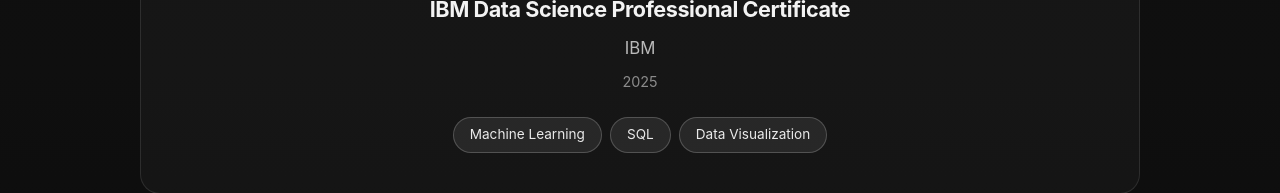
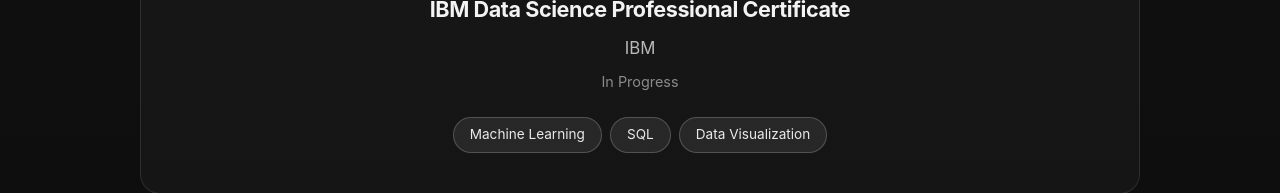
Before and after one commit to jguliz/Portfolio, a React (Vite) app: page /about in a window 1280 px wide. Shown: the part 1667-1860 px from the top of the page. Built offline with nearby package versions, Linux system fonts and the light colour scheme.

Commit message:
Update AboutPage.tsx

```diff
--- a/src/pages/AboutPage.tsx
+++ b/src/pages/AboutPage.tsx
@@ -53,7 +53,7 @@
     {
       title: 'IBM Data Science Professional Certificate',
       issuer: 'IBM',
-      date: '2025',
+      date: 'In Progress',
       skills: ['Machine Learning', 'SQL', 'Data Visualization']
     }
   ];
```
